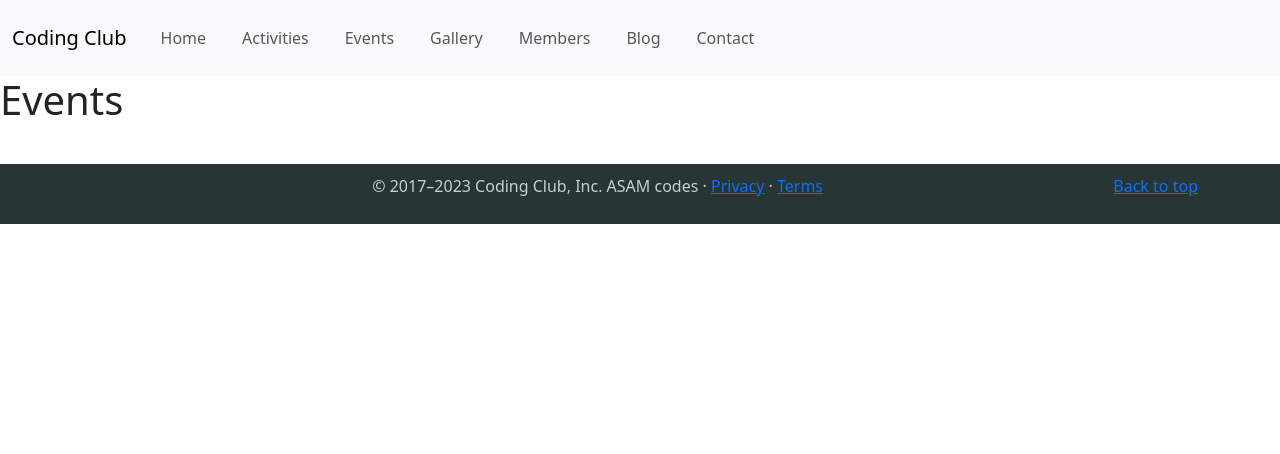
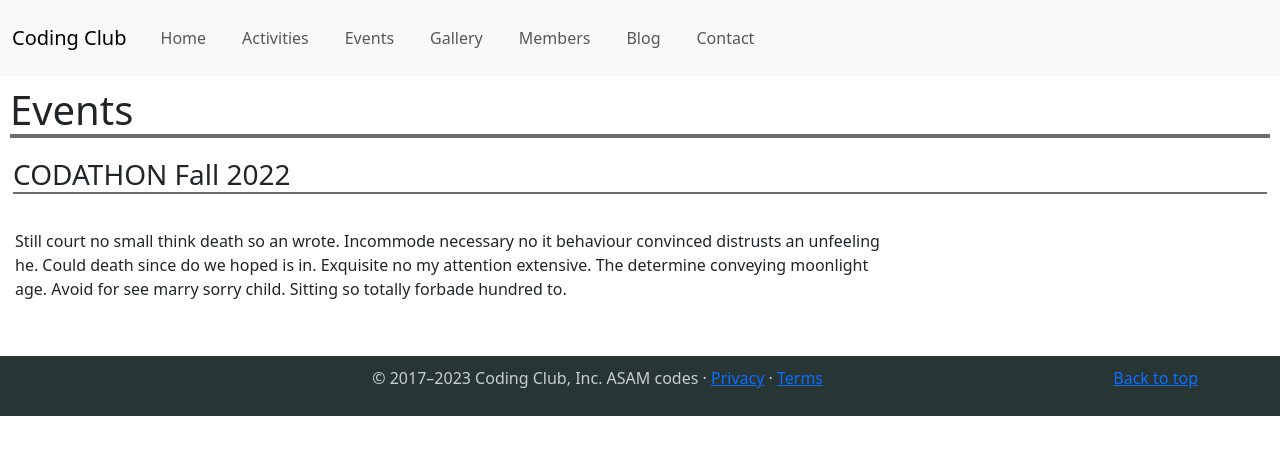
Before and after one commit to MuhammadAli7896/Coding_Club_Design, a React (Create React App) app: page /events in a window 1280 px wide. Shown: the top 454 px of the page. Built offline with nearby package versions, Linux system fonts and the light colour scheme.

Commit message:
Update Events.js

```diff
--- a/src/pages/Events.js
+++ b/src/pages/Events.js
@@ -1,6 +1,31 @@
 export default function Events()
 {
+    let styles = {
+        heading: {
+            borderBottom: "4px solid #6e6b6b",
+            // color: "#cc0707",
+            margin: "10px",
+        },
+        subHeading :{
+            margin: "20px 13px",
+            borderBottom: "2px solid #6e6b6b",
+
+        },
+        container: {
+            margin: "10px",
+        },
+        paragraph: {
+            top: "0",
+            left: "0",
+            maxWidth: "70%",
+            padding: "15px",
+        }
+    }
     return (
-        <h1>Events</h1>
+        <div>
+            <h1 style={styles.heading}>Events</h1>
+            <h3 style={styles.subHeading}>CODATHON Fall 2022</h3>
+            <p style={styles.paragraph}>Still court no small think death so an wrote. Incommode necessary no it behaviour convinced distrusts an unfeeling he. Could death since do we hoped is in. Exquisite no my attention extensive. The determine conveying moonlight age. Avoid for see marry sorry child. Sitting so totally forbade hundred to.</p>
+        </div>
     );
 }
```
